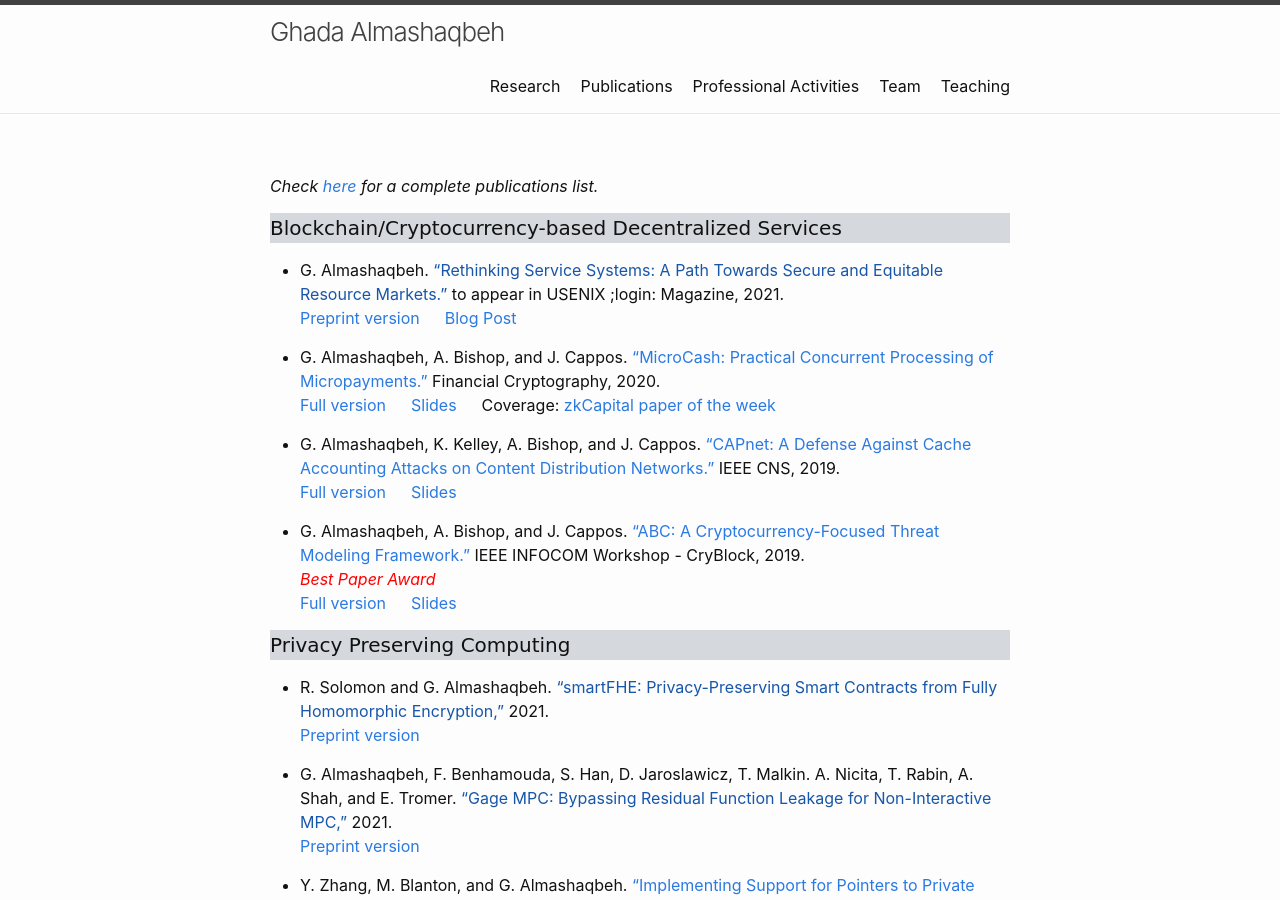
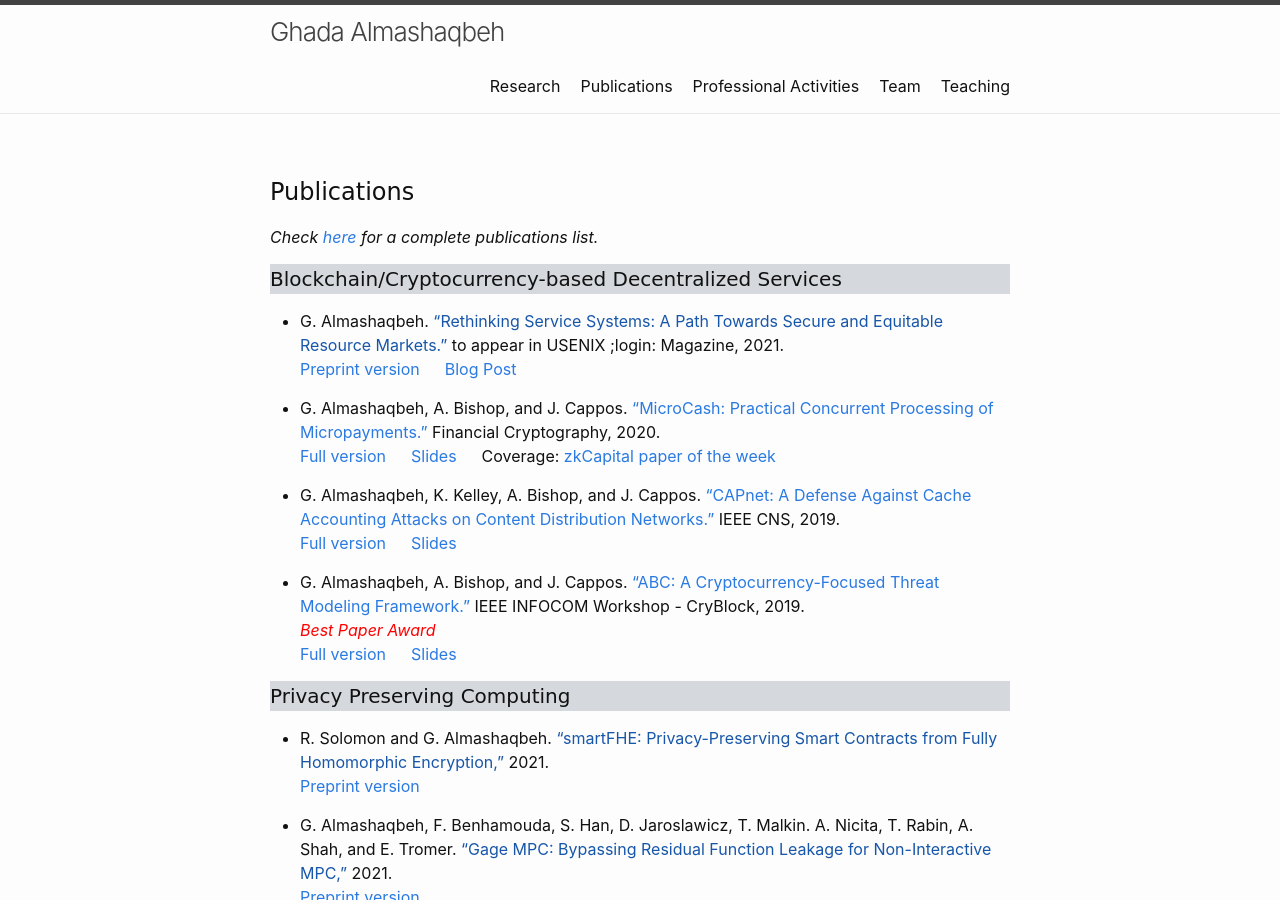
Before and after one commit to GhadaAlmashaqbeh/GhadaAlmashaqbeh.github.io, a Jekyll site: the page built from 02-publications.md, in a window 1280 px wide and 900 px high. Built offline with Jekyll 4.4.1, drawn with Linux system fonts in a browser that asks for light colours.

```diff
--- a/02-publications.md
+++ b/02-publications.md
@@ -3,6 +3,8 @@
 title: Publications
 permalink: /publications/
 ---
+
+<h1 style="font-family: 'Comic Sans MS'">Publications</h1>
 
 _Check [here](https://scholar.google.com/citations?user=QKIkII0AAAAJ&hl=en) for a complete publications list._<br/>
 
```
